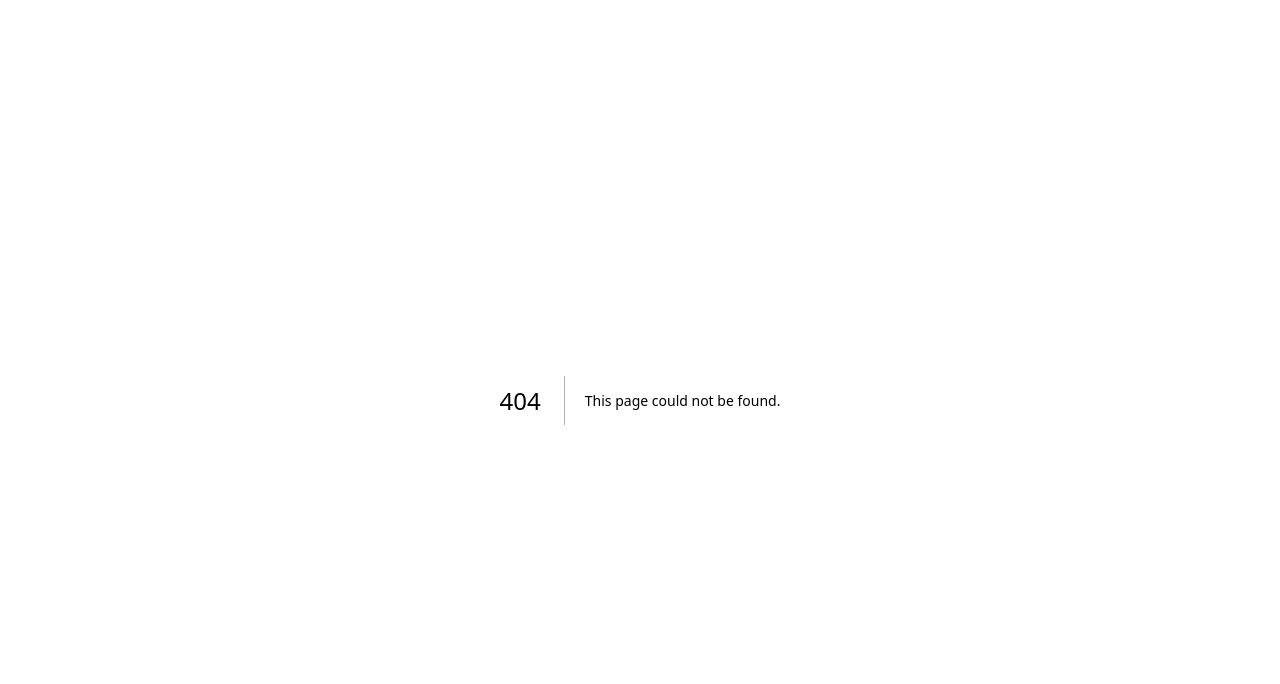
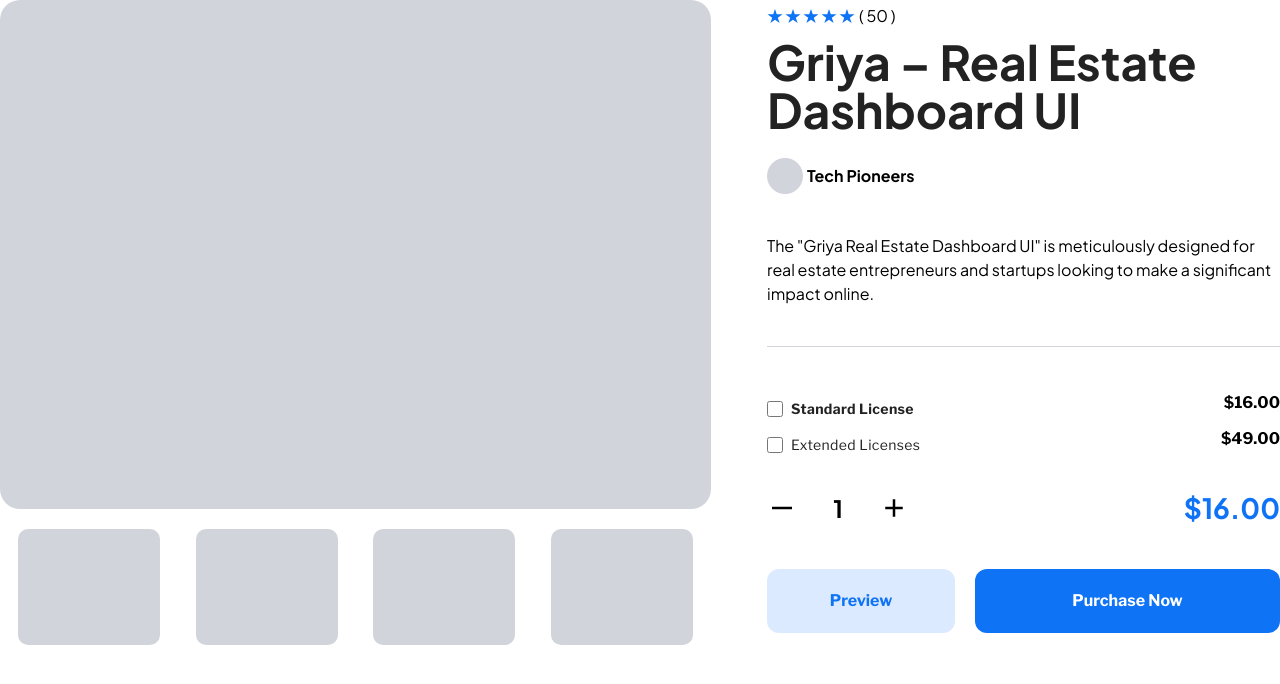
Before and after one commit to uforco/pixmart, a Next.js app: page /product/756 in a window 1280 px wide. Before the commit this address had no page. Shown: the top 684 px of the page. Built offline with nearby package versions, Linux system fonts and the light colour scheme.

Commit message:
product page header section complate

```diff
--- /dev/null
+++ b/src/app/product/[id]/leftSiteContainer/MainComtain.tsx
@@ -0,0 +1,17 @@
+import React from 'react';
+
+const MainComtain = () => {
+    return (
+      <div className=' w-full ' >
+        <div className=" w-full h-[509px] bg-gray-300 rounded-[20px] "></div>
+        <div className=' flex justify-around items-center mt-5 ' >
+            <div className=' w-[142px] h-[116px] bg-gray-300  rounded-[10px] ' ></div>
+            <div className=' w-[142px] h-[116px] bg-gray-300  rounded-[10px] ' ></div>
+            <div className=' w-[142px] h-[116px] bg-gray-300  rounded-[10px] ' ></div>
+            <div className=' w-[142px] h-[116px] bg-gray-300  rounded-[10px] ' ></div>
+        </div>
+      </div>
+    );
+};
+
+export default MainComtain;
--- /dev/null
+++ b/src/app/product/[id]/page.tsx
@@ -0,0 +1,23 @@
+import React from 'react';
+import Container  from '@/components/shared/Container';
+import LeftMainComtain from './leftSiteContainer/MainComtain';
+import RightMainComtain from './rightSiteContainer/MainComtain';
+
+const page = () => {
+    return (
+      <div className=" w-full ">
+        <Container>
+          <div className=" flex justify-between ">
+            <div className=" w-[711px] ">
+              <LeftMainComtain />
+            </div>
+            <div className=" w-[513px] ">
+              <RightMainComtain />
+            </div>
+          </div>
+        </Container>
+      </div>
+    );
+};
+
+export default page;
--- /dev/null
+++ b/src/app/product/[id]/rightSiteContainer/MainComtain.tsx
@@ -0,0 +1,52 @@
+import React, { ChangeEvent } from 'react';
+import { IoStarSharp } from "react-icons/io5";
+import  HeadingPrimary  from '@/components/shared/headline/HeadingPrimary';
+import LicenseQtyAndPrice from "./licenseQtyAndPrice/PriceLicense";
+const MainComtain = () => {
+
+
+
+    return (
+      <div className=' flex flex-col justify-between gap-10 ' >
+        <div className="  mt-1 ">
+          <div className=" flex justify-start items-center gap-1 mb-2 ">
+            <ul className=" flex justify-center items-center text-primaryColor gap-[2px] text-base ">
+              <li>
+                <IoStarSharp></IoStarSharp>
+              </li>
+              <li>
+                <IoStarSharp></IoStarSharp>
+              </li>
+              <li>
+                <IoStarSharp></IoStarSharp>
+              </li>
+              <li>
+                <IoStarSharp></IoStarSharp>
+              </li>
+              <li>
+                <IoStarSharp></IoStarSharp>
+              </li>
+            </ul>
+            <p>{"( 50 )"}</p>
+          </div>
+          <HeadingPrimary className=" text-5xl mb-[24px] mt-[10px] ">
+            Griya {"–"} Real Estate Dashboard UI
+          </HeadingPrimary>
+          <div className=" flex items-center gap-1  mb-10 ">
+            <div className=" size-9 bg-gray-300 rounded-full "></div>
+            <p className=" capitalize font-bold ">Tech Pioneers</p>
+          </div>
+          <p>
+            The "Griya Real Estate Dashboard UI" is meticulously designed for
+            real estate entrepreneurs and startups looking to make a significant
+            impact online.
+          </p>
+        </div>
+        <div>
+          <LicenseQtyAndPrice></LicenseQtyAndPrice>
+        </div>
+      </div>
+    );
+};
+
+export default MainComtain;
--- /dev/null
+++ b/src/app/product/[id]/rightSiteContainer/licenseQtyAndPrice/PriceAndQty.tsx
@@ -0,0 +1,30 @@
+"use client";
+import React, { useState } from "react";
+import { MdOutlineHorizontalRule, MdAdd } from "react-icons/md";
+
+const PriceAndQty = () => {
+  const [qty, setQty] = useState<number>(1);
+
+  return (
+    <div className=" flex justify-between items-center ">
+      <div>
+        <div className=" flex items-center w-[142px] justify-between h-8 overflow-hidden ">
+          <button className=" text-3xl plusJakartaSans  flex justify-center items-center ">
+            <MdOutlineHorizontalRule></MdOutlineHorizontalRule>
+          </button>
+
+          <p className=" text-2xl plusJakartaSans font-bold ">{qty}</p>
+
+          <button className=" text-3xl plusJakartaSans font-bold flex justify-center items-center ">
+            <MdAdd></MdAdd>
+          </button>
+        </div>
+      </div>
+      <div>
+        <p className="plusJakartaSans font-bold text-[28px] text-primaryColor ">$16.00</p>
+      </div>
+    </div>
+  );
+};
+
+export default PriceAndQty;
--- /dev/null
+++ b/src/app/product/[id]/rightSiteContainer/licenseQtyAndPrice/PriceLicense.tsx
@@ -0,0 +1,80 @@
+'use client'
+import React, { ChangeEvent } from 'react';
+import PriceAndQty from './PriceAndQty';
+import PrimaryBtn from '@/components/shared/button/PrimaryBtn';
+
+const PriceLicense = () => {
+
+  function checked(event: ChangeEvent<HTMLInputElement>): boolean | void {
+    // return item === "All Categories" ? true : false
+    console.log(event?.target?.checked);
+  }
+
+  return (
+    <div className=" pt-11 border-t border-gray-300 ">
+      <div className=" mb-6 ">
+        <ul>
+          <li className=" flex justify-between ">
+            <div
+              //   key={item}
+              //   onClick={() => checkfunc(`${item}`)}
+              className="flex items-center my-2 font-[family-name:var(--font-libreFranklin)] text-base "
+            >
+              <input
+                type="checkbox"
+                // value={checked}
+                // defaultChecked={item === "All Categories" ? true : false}
+                //   checked={true}
+                onChange={checked}
+                className="w-4 h-4 text-primaryColor bg-gray-100  rounded "
+              ></input>
+              <label
+                // htmlFor="link-checkbox"
+                className={` libreFranklin font-bold ms-2 text-sm text-opionalColor tracking-wide`}
+              >
+                Standard License
+              </label>
+            </div>
+            <p className=" libreFranklin font-bold ">$16.00</p>
+          </li>
+          <li className=" flex justify-between ">
+            <div
+              //   key={item}
+              //   onClick={() => checkfunc(`${item}`)}
+              className="flex items-center my-2 font-[family-name:var(--font-libreFranklin)] text-base "
+            >
+              <input
+                type="checkbox"
+                // value={checked}
+                // defaultChecked={item === "All Categories" ? true : false}
+                // checked={false}
+                onChange={checked}
+                className="w-4 h-4 text-primaryColor bg-gray-100  rounded "
+              ></input>
+              <label
+                // htmlFor="link-checkbox"
+                className={`  ms-2 text-sm text-opionalColor tracking-wide`}
+              >
+                Extended Licenses
+              </label>
+            </div>
+            <p className=" libreFranklin font-bold ">$49.00</p>
+          </li>
+        </ul>
+      </div>
+      <div>
+        <PriceAndQty></PriceAndQty>
+      </div>
+      <div className=' flex justify-between items-center mt-10 ' >
+        <button className=" bg-primaryColor/15 text-primaryColor libreFranklin font-bold w-[188px] h-16 overflow-hidden flex justify-center items-center px-10 py-5 rounded-xl ">
+          Preview
+        </button>
+        <PrimaryBtn className=" libreFranklin font-bold w-[305px] h-16 overflow-hidden flex justify-center items-center px-10 py-5 rounded-xl ">
+          Purchase Now
+        </PrimaryBtn>
+      </div>
+    </div>
+  );
+};
+
+export default PriceLicense;
--- /dev/null
+++ b/src/components/shared/button/PrimaryBtn.tsx
@@ -0,0 +1,17 @@
+import React from 'react';
+
+const PrimaryBtn = ({
+  children,
+  className: classname,
+}: {
+  children: React.ReactNode  ;
+  className?: string;
+}) => {
+  return (
+    <button className={`${classname} text-white bg-primaryColor `}>
+      {children}
+    </button>
+  );
+};
+
+export default PrimaryBtn;
```
